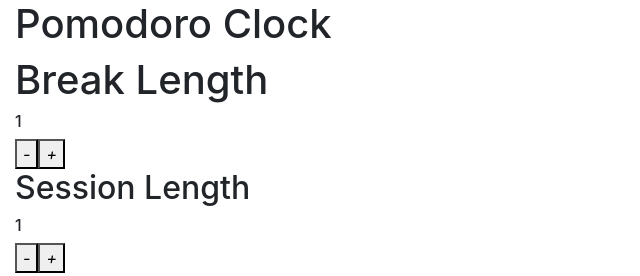
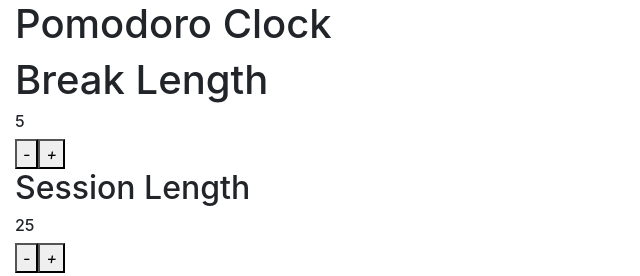
Before and after one commit to sandrohp88/pomodoro_clock, a React (Create React App) app: page / in a window 1280 px wide. Shown: the top 276 px of the page, without its empty margins (0-640 px from the left). Built offline with nearby package versions, Linux system fonts and the light colour scheme.

Commit message:
All test Passed
some refactoring

```diff
--- a/src/App.js
+++ b/src/App.js
@@ -7,23 +7,28 @@ import { useInterval } from './CustomHooks'
 import beep from './sounds/beep.wav'
 import { playSound, stopSound } from './audioHelper'
 function App() {
-  const BREAK_LENGTH = 1
-  const SESSION_LENGTH = 1
+  // constants
+  const BREAK_LENGTH = 5
+  const SESSION_LENGTH = 25
   const SESSION_TEXT = 'Session'
   const BREAK_TEXT = 'Break'
+  // Hooks
   const [breakLen, setBreakLen] = useState(BREAK_LENGTH)
   const [sessionLen, setSessionLen] = useState(SESSION_LENGTH)
   const [minutes, setMinutes] = useState(sessionLen)
   const [seconds, setSecond] = useState(0)
   const [timerType, setTimerType] = useState(SESSION_TEXT)
   const [isTimerRunning, setIsTimerRunning] = useState(false)
+  // local functions
   const incrementBreakLen = () => {
     if (breakLen < 60) {
       setBreakLen(breakLen + 1)
     }
   }
   const decrementBreakLen = () => {
-    breakLen > 1 ? setBreakLen(breakLen - 1) : setBreakLen(1)
+    if (breakLen > 1) {
+      setBreakLen(breakLen - 1)
+    }
   }
   const incrementSessionLen = () => {
     if (sessionLen < 60) {
@@ -35,17 +40,12 @@ function App() {
     if (sessionLen > 1) {
       setMinutes(sessionLen - 1)
       setSessionLen(sessionLen - 1)
-    } else {
-      setSessionLen(1)
     }
   }
 
   const reset = () => {
     setBreakLen(BREAK_LENGTH)
     setSessionLen(SESSION_LENGTH)
-    // currentTimer === SESSION_TEXT
-    //   ? setMinutes(SESSION_LENGTH)
-    //   : setMinutes(BREAK_LENGTH)
     setSecond(0)
     setIsTimerRunning(false)
     setTimerType(SESSION_TEXT)
@@ -55,9 +55,6 @@ function App() {
 
   const startStop = () => {
     setIsTimerRunning(!isTimerRunning)
-    // currentTimer === SESSION_TEXT
-    //   ? setMinutes(sessionLen)
-    //   : setMinutes(breakLen)
   }
   const tick = () => {
     if (seconds === 0 && minutes === 0) {
@@ -74,16 +71,15 @@ function App() {
       playSound('beep')
     }
     if (seconds === 0) {
-      setSecond(59)
-      console.log(minutes)
       if (minutes > 0) {
         setMinutes(minutes - 1)
       }
+      setSecond(59)
     } else {
       setSecond(seconds - 1)
     }
   }
-  useInterval(tick, isTimerRunning ? 100 : null)
+  useInterval(tick, isTimerRunning ? 1000 : null)
 
   return (
     <div className="container-fluid">
```
